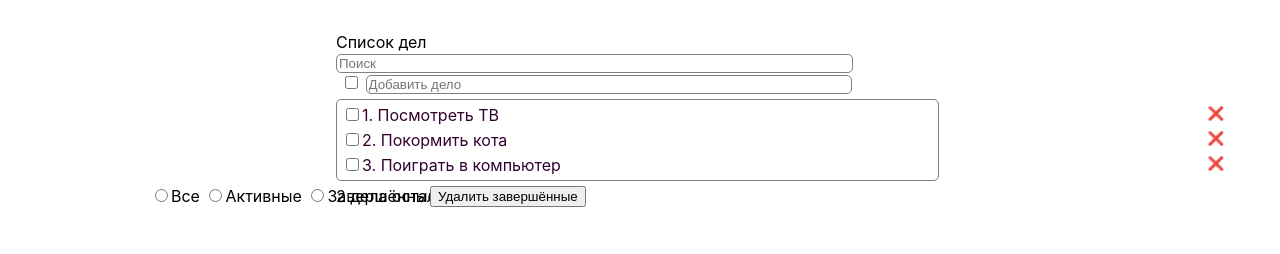
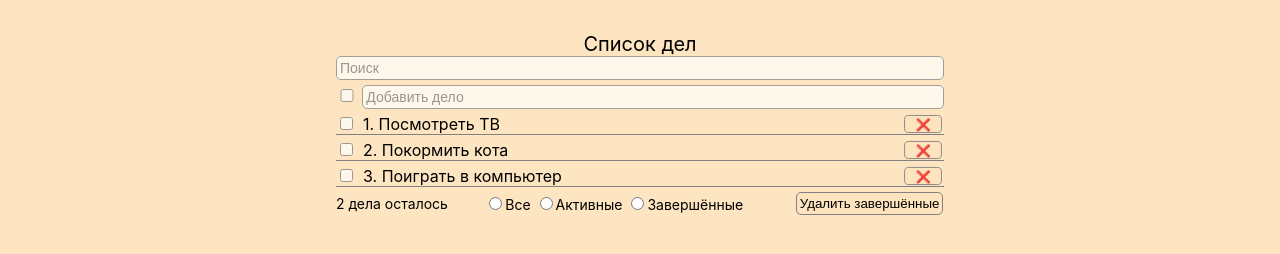
Before and after one commit to robotrainer/tasks, a website: page todo-app/src/index.html in a window 1280 px wide. Drawn offline with Linux system fonts and the light colour scheme.

Commit message:
Сделал CSS.

```diff
--- a/todo-app/src/index.css
+++ b/todo-app/src/index.css
@@ -3,69 +3,103 @@ body {
   margin: auto;
   max-width: 38rem;
   padding: 2rem;
+  background-color: rgb(250, 170, 50, 0.3);
 }
 
-input[type="search"] {
-  /*position: relative;*/
-  width: 517px;
-  border-radius: 5px;
-  border: 1px solid gray;
+.headTodo {
+  text-align: center;
+  font-size: 20px;
 }
 
-input [type="addTodo"]{
-  /*position: absolute;*/
-  left: 30px;
+.searchbar input[type="search"] {
+  width: 100%;
+  border: 1px solid gray;
+  border-radius: 5px;
+  padding: 3px;
+  opacity: 0.7;
+  font-size: 14px;
 }
 
-input[placeholder="Добавить дело"]{
-  position: relative;
-  left: 5px;
-  width: 480px;
-  border-radius: 5px;
-  border: 1px solid gray;
+.toolbar {
+  display: flex;
+  align-items: center;
+}
+
+.toolbar input {
+  margin-top: 5px;
+  opacity: 0.7;
 }
 
 .toolbar input[type="checkbox"]{
-  position: relative;
-  left: 5px;
+  flex: 0.1;
+}
+
+.toolbar input[type="addTodo"]{
+  flex: 4;
+  border: 1px solid gray;
+  border-radius: 5px;
+  padding: 3px;
+  margin-left: 5px;
+  font-size: 14px;
 }
 
 .list {
-  border: 1px solid gray;
-  border-radius: 5px;
-  padding: 5px;
-  /*background: rgb(255, 200, 180);*/
-  margin: 5px;
-  margin-left: 0px;
+  display: flex;
+  flex-direction: column;
+}
+
+.list div {
+  border-bottom: 1px solid gray;
+  margin-top: 5px;
 }
 
 .item {
-  margin-bottom: 5px;
-  color: rgb(50, 0, 50);
+  display: flex;
 }
 
-.item:last-child {
-  margin-bottom: 0;
+.item label{
+  flex: 2;
 }
 
-.remove {
-  position: absolute;
-  right: 50px;
-  border: none;
-  background: transparent;
-  cursor: pointer;
+.item button {
+  flex: 0.1;
+  background-color: rgb(250, 170, 50, 0.02);
+  border: 1px solid gray;
+  border-radius: 5px;
+  transform: scale(0.9);
+}
+
+.item input {
+  margin-right: 10px;
+  opacity: 0.7;
+}
+
+.footer {
+  display: flex;
+  align-items: center;
+}
+
+.footer div {
+  margin-top: 5px;
+}
+
+.clear{
+  flex: 1;
+}
+
+.filter{
+  flex: 2.1;
+  font-size: 14px;
 }
 
 .listTodo {
-  position: absolute;
+  flex: 1;
+  font-size: 14px;
 }
 
-.filter {
-  position: absolute;
-  left: 150px;
+.clear button{
+  border: 1px solid gray;
+  border-radius: 5px;
+  background-color: rgb(250, 170, 50, 0.02);
+  padding: 3px;
 }
-
-.clear {
-  position: absolute;
-  left: 430px;
-}
--- a/todo-app/src/index.html
+++ b/todo-app/src/index.html
@@ -8,13 +8,14 @@
   </head>
 
   <body>
-    <div>Список дел</div>
+    <div class="headTodo">Список дел</div>
+
     <div class="searchbar">
       <input type="search" placeholder="Поиск" />
     </div>
 
     <div class = "toolbar">
-      <input type="checkbox">
+      <input type="checkbox"/>
       <input type="addTodo" placeholder="Добавить дело"/>
     </div>
 
@@ -31,7 +32,7 @@
         <label><input type="radio" name="filterRadio" />Активные</label>
         <label><input type="radio" name="filterRadio" />Завершённые</label>
       </div>
-      <button class="clear">Удалить завершённые</button>
+      <div class="clear"><button>Удалить завершённые</button></div>
     </div>
 
   </body>
--- a/todo-app/src/index.js
+++ b/todo-app/src/index.js
@@ -9,8 +9,8 @@ if (require('electron-squirrel-startup')) { // eslint-disable-line global-requir
 const createWindow = () => {
   // Create the browser window.
   const mainWindow = new BrowserWindow({
-    width: 600,
-    height: 450,
+    width: 650,
+    height: 487.5,
     webPreferences: {
       nodeIntegration: true,
     },
```
